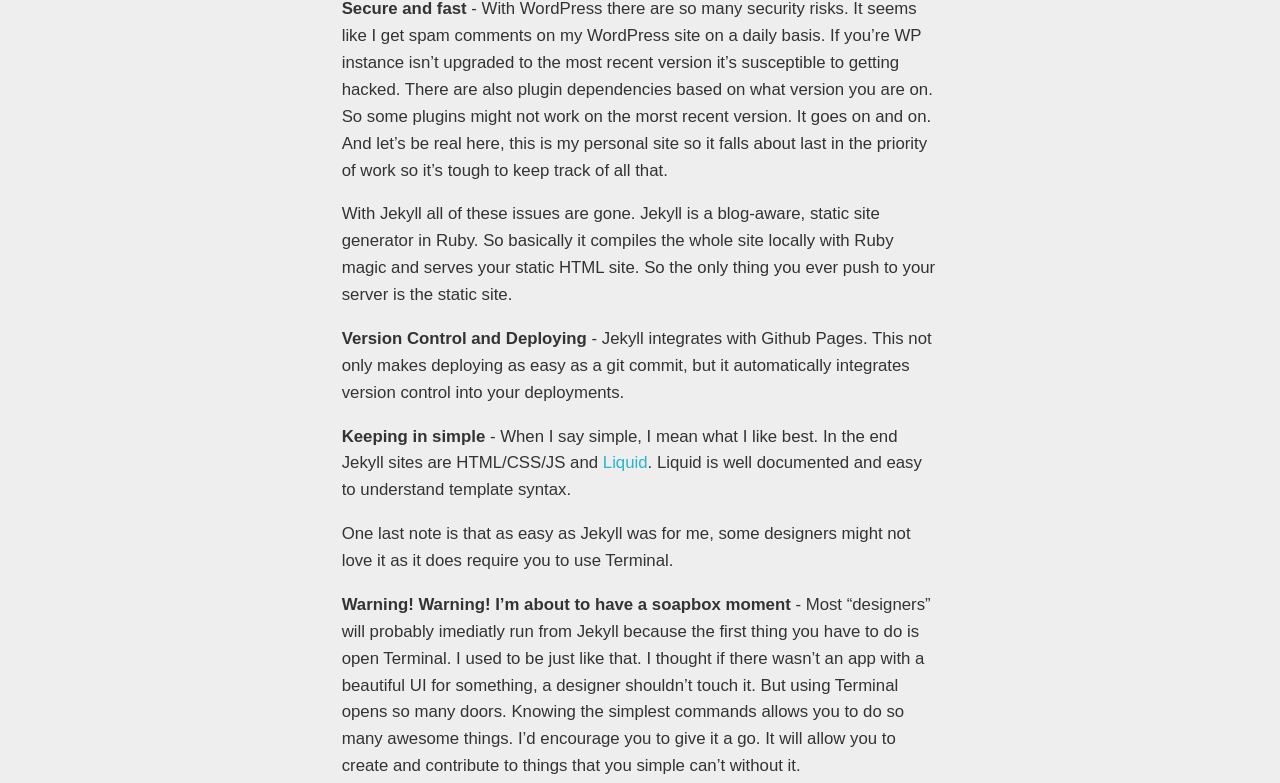
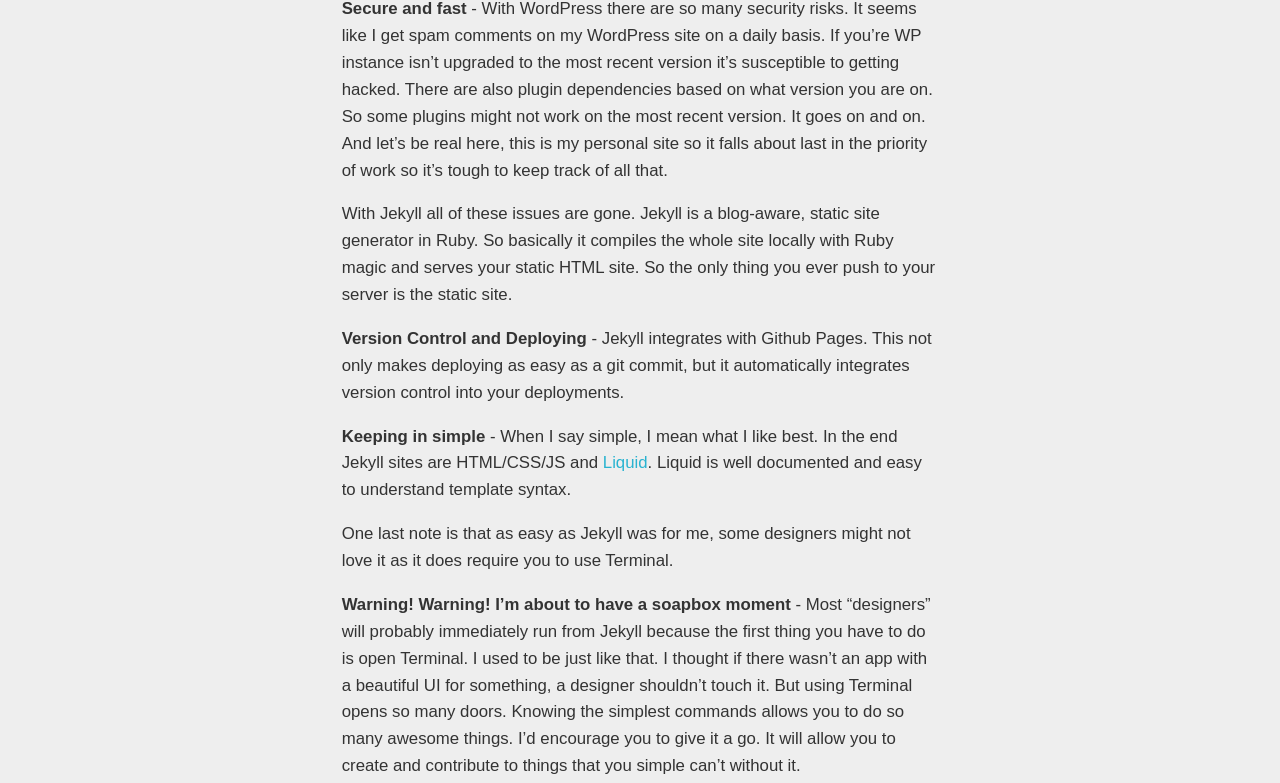
Before and after one commit to internetAaron/call-me-aaron, a Jekyll site: the page built from blog/_posts/2012-08-12-new-site.markdown, in a window 1280 px wide. Shown: the part 509-1292 px from the top of the page. Built offline with Jekyll 4.4.1, drawn with Linux system fonts in a browser that asks for light colours; nearby versions of some CDN libraries; library files that are not in the unit come from our copies; Markdown is read by kramdown in place of the engine named in the settings; a script that is not in the unit is left out.

Commit message:
Updated blog/_posts/2012-08-12-new-site.markdown

```diff
--- a/blog/_posts/2012-08-12-new-site.markdown
+++ b/blog/_posts/2012-08-12-new-site.markdown
@@ -13,7 +13,7 @@
 
 ####What I like about this change
 
-**Secure and fast** - With WordPress there are so many security risks.  It seems like I get spam comments on my WordPress site on a daily basis.  If you're WP instance isn't upgraded to the most recent version it's susceptible to getting hacked.  There are also plugin dependencies based on what version you are on. So some plugins might not work on the morst recent version.  It goes on and on.  And let's be real here, this is my personal site so it falls about last in the priority of work so it's tough to keep track of all that.
+**Secure and fast** - With WordPress there are so many security risks.  It seems like I get spam comments on my WordPress site on a daily basis.  If you're WP instance isn't upgraded to the most recent version it's susceptible to getting hacked.  There are also plugin dependencies based on what version you are on. So some plugins might not work on the most recent version.  It goes on and on.  And let's be real here, this is my personal site so it falls about last in the priority of work so it's tough to keep track of all that.
 
 With Jekyll all of these issues are gone.  Jekyll is a blog-aware, static site generator in Ruby.  So basically it compiles the whole site locally with Ruby magic and serves your static HTML site.  So the only thing you ever push to your server is the static site.
 
@@ -24,6 +24,6 @@
 One last note is that as easy as Jekyll was for me, some designers might not love it as it does require you to use Terminal.
 
 **Warning! Warning! I'm about to have a soapbox moment** -
-Most "designers" will probably imediatly run from Jekyll because the first thing you have to do is open Terminal.  I used to be just like that.  I thought if there wasn't an app with a beautiful UI for something, a designer shouldn't touch it.  But using Terminal opens so many doors. Knowing the simplest commands allows you to do so many awesome things.  I'd encourage you to give it a go.  It will allow you to create and contribute to things that you simple can't without it.
+Most "designers" will probably immediately run from Jekyll because the first thing you have to do is open Terminal.  I used to be just like that.  I thought if there wasn't an app with a beautiful UI for something, a designer shouldn't touch it.  But using Terminal opens so many doors. Knowing the simplest commands allows you to do so many awesome things.  I'd encourage you to give it a go.  It will allow you to create and contribute to things that you simple can't without it.
 
 Just remember to learn, try and build.  **Learning** and **trying** Terminal will allow you to **build** things you couldn't before.  And that's what it's all about.
```
